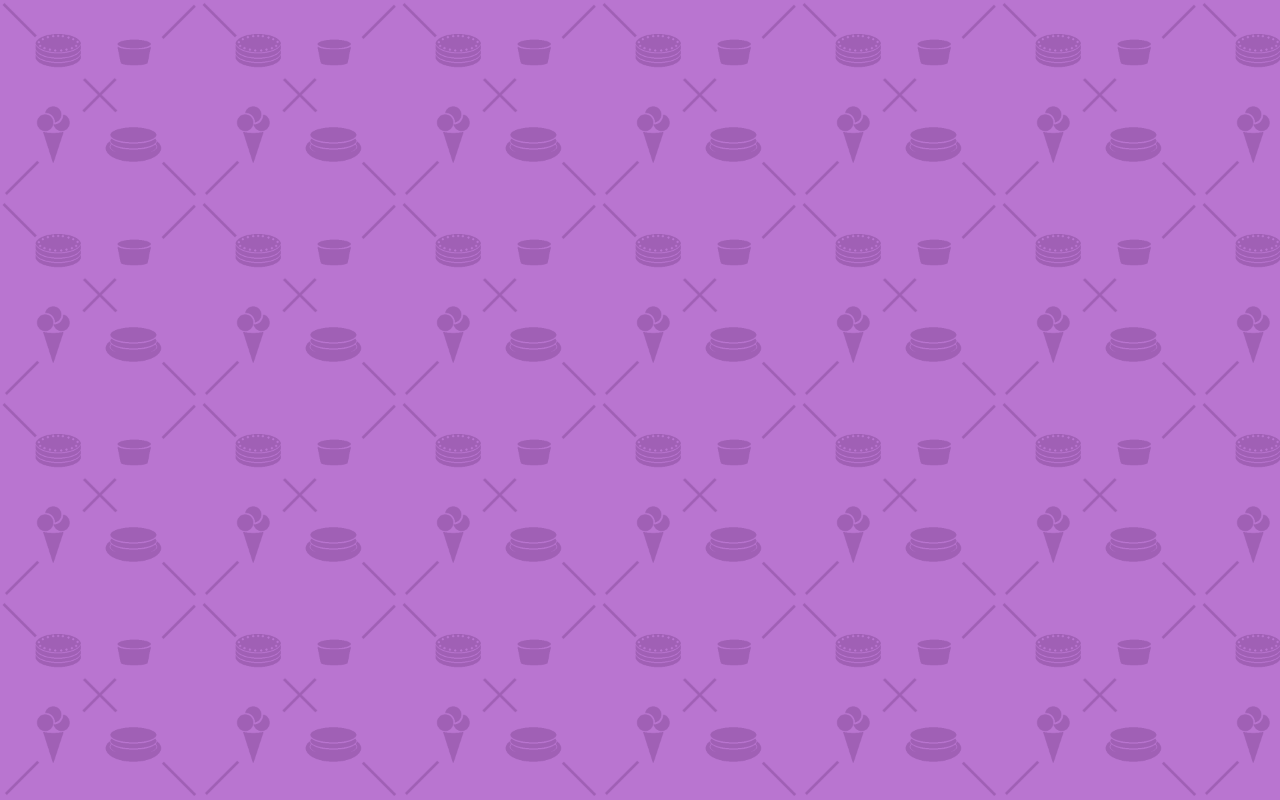
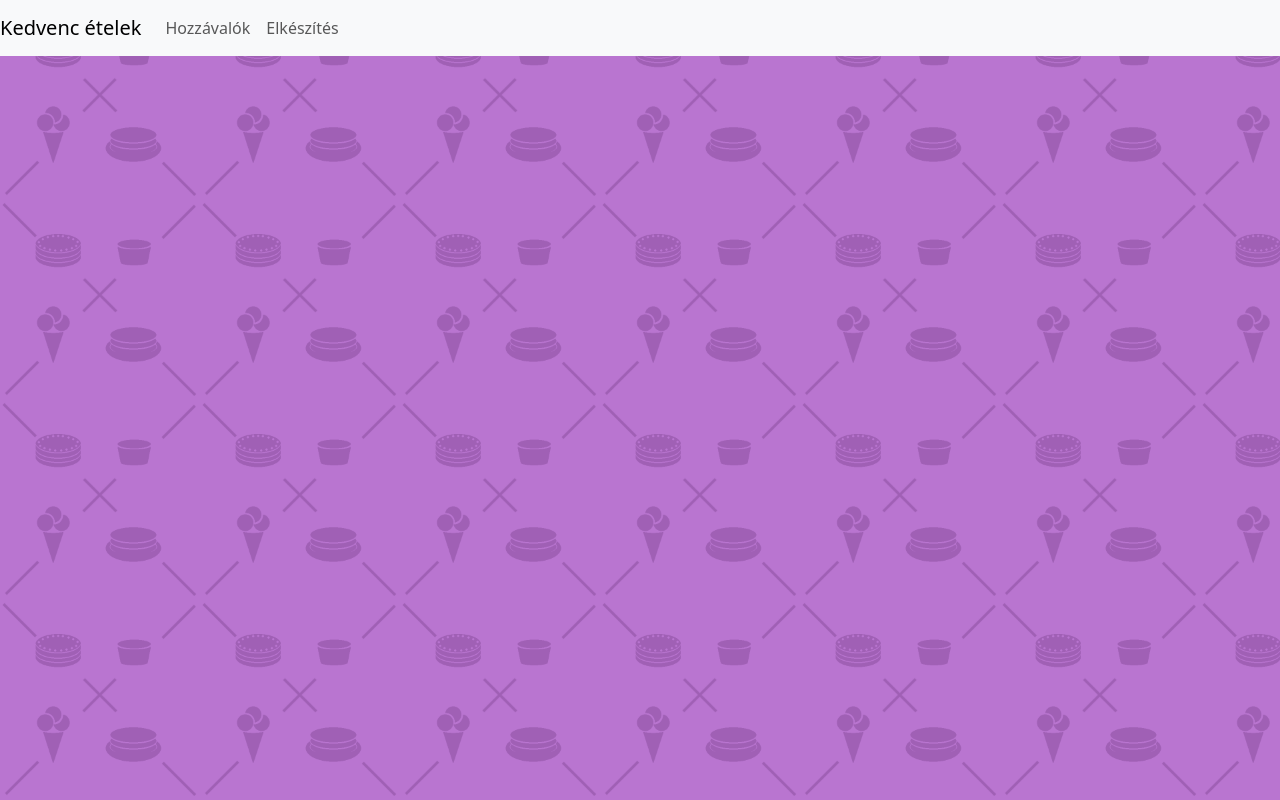
Before and after one commit to Adamka0111/ikt-szft.3-csapat-5, a plain HTML site: page ikt projekt/somloigaluska.html in a window 1280 px wide. Drawn offline with nearby package versions, Linux system fonts and the light colour scheme.

Commit message:
somloigaluska  navbar

```diff
--- a/ikt projekt/somloigaluska.html
+++ b/ikt projekt/somloigaluska.html
@@ -10,5 +10,26 @@
     <title>Somlói galuska</title>
 </head>
 <body>
-
+    <nav class="navbar navbar-expand-lg navbar-light bg-light">
+        <a class="navbar-brand" href="index.html">Kedvenc ételek</a>
+        <button class="navbar-toggler" type="button" data-toggle="collapse" data-target="#navbarNav" aria-controls="navbarNav" aria-expanded="false" aria-label="Toggle navigation">
+          <span class="navbar-toggler-icon"></span>
+        </button>
+        <div class="collapse navbar-collapse" id="navbarNav">
+          <ul class="navbar-nav">
+            <li class="nav-item active">
+              <a class="nav-link" href="#hozzavalo">Hozzávalók</a>
+            </li>
+            <li class="nav-item">
+              <a class="nav-link" href="#elkeszites">Elkészítés</a>
+            </li>
+            <li class="nav-item">
+              <a class="nav-link" href="#"></a>
+            </li>
+            <li class="nav-item">
+              <a class="nav-link disabled" href="#"></a>
+            </li>
+          </ul>
+        </div>
+      </nav>
 </body>
```
